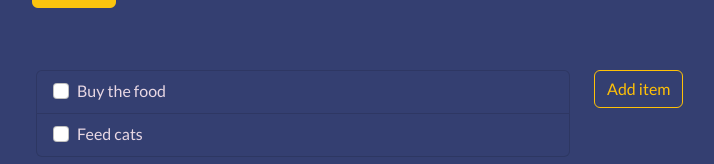
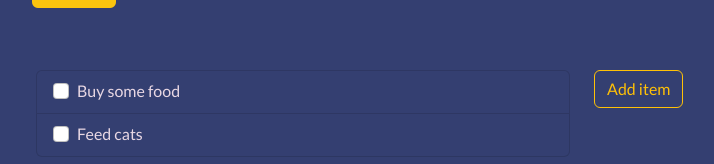
Before and after one commit to abaibik/tododo-list, a React (Create React App) app: page / in a window 1280 px wide. Shown: the part 126-290 px from the top of the page, without its empty margins (36-750 px from the left). Built offline with nearby package versions, Linux system fonts and the light colour scheme.

Commit message:
listItem as separate component

```diff
--- a/src/List.tsx
+++ b/src/List.tsx
@@ -2,6 +2,7 @@ import React, { useState } from "react";
 import { Row, Col, Button, ListGroup, Form } from "react-bootstrap";
 import Container from "react-bootstrap/Container";
 import { ModalAddItem } from "./ModalAddItem";
+import { ListItem } from "./ListItem";
 
 export function List() {
   const [showModal, setShowModal] = useState(false);
@@ -21,12 +22,8 @@ export function List() {
       <Row>
         <Col>
           <ListGroup>
-            <ListGroup.Item>
-              <Form.Check inline label="Buy the food" />
-            </ListGroup.Item>
-            <ListGroup.Item>
-              <Form.Check inline label="Feed cats" />
-            </ListGroup.Item>
+            <ListItem label="Buy some food" />
+            <ListItem label="Feed cats" />
           </ListGroup>
         </Col>
         <Col>
--- /dev/null
+++ b/src/ListItem.tsx
@@ -0,0 +1,14 @@
+import React from "react";
+import { Form, ListGroup } from "react-bootstrap";
+
+type ListItemProps = {
+  label: string;
+};
+
+export const ListItem: React.FC<ListItemProps> = ({ label }) => {
+  return (
+    <ListGroup.Item>
+      <Form.Check inline label={label} />
+    </ListGroup.Item>
+  );
+};
```
